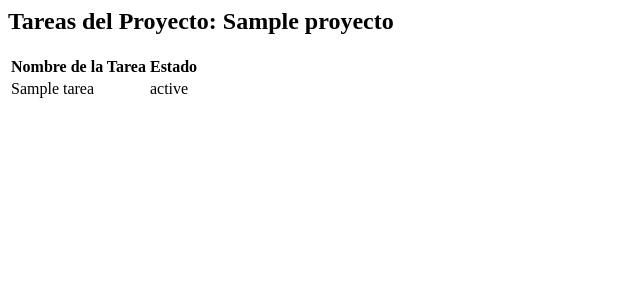
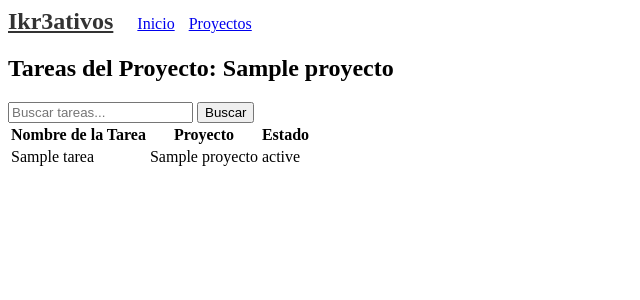
Before and after one commit to BlackZunder/Gestor-de-proyectos-ikerativos, a Django app: template Proyecto/GESTOR_PROYECTOS/templates/detalle_proyecto.html in a window 1280 px wide. Shown: the top 300 px of the page, without its empty margins (0-640 px from the left). Run offline with Django 3.2, Linux system fonts and the light colour scheme; the template is opened without the code that fills it: most values are stand-ins (such as "Sample title", 1, 10 or a date in 2020).

Commit message:
Versión con todas las funcionalidades necesarias ya implementadas

```diff
--- /dev/null
+++ b/Proyecto/GESTOR_PROYECTOS/templates/base.html
@@ -0,0 +1,22 @@
+<!DOCTYPE html>
+<html lang="en">
+<head>
+    <meta charset="UTF-8">
+    <title>Gestor de proyectos</title>
+</head>
+<body>
+    <nav>
+        <a href="#" style="font-size:24px; font-weight:bold; color: #333;">Ikr3ativos</a>
+        <a href="http://127.0.0.1:8000/proyectos/" style="margin-left: 20px;">Inicio</a>
+        <a href="http://127.0.0.1:8000/proyectos/" style="margin-left: 10px;">Proyectos</a>
+        <!-- Mostrar el nombre del usuario si ha iniciado sesión -->
+        {% if user.is_authenticated %}
+            <span style="margin-left: 20px;">Usuario: {{ user.username }}</span>
+        {% endif %}
+    </nav>
+
+    {% block content %}
+    <!-- Insertar contenido nuevo -->
+    {% endblock %}
+</body>
+</html>
--- a/Proyecto/GESTOR_PROYECTOS/templates/detalle_proyecto.html
+++ b/Proyecto/GESTOR_PROYECTOS/templates/detalle_proyecto.html
@@ -1,9 +1,16 @@
+{% extends "base.html" %}
 
+{% block content %}
 <h2>Tareas del Proyecto: {{ proyecto.nombre }}</h2>
+<form method="get" action="">
+    <input type="text" name="q" placeholder="Buscar tareas..." value="{{ request.GET.q }}">
+    <button type="submit">Buscar</button>
+</form>
 <table>
     <thead>
         <tr>
             <th>Nombre de la Tarea</th>
+            <th>Proyecto</th> <!-- Columna añadida para el proyecto -->
             <th>Estado</th>
         </tr>
     </thead>
@@ -11,8 +18,10 @@
         {% for tarea in tareas %}
         <tr>
             <td>{{ tarea.nombre }}</td>
+            <td>{{ tarea.proyecto.nombre }}</td> <!-- Mostrar el nombre del proyecto asociado -->
             <td>{{ tarea.estado }}</td>
         </tr>
         {% endfor %}
     </tbody>
 </table>
+{% endblock %}
--- a/Proyecto/GESTOR_PROYECTOS/templates/registration/login.html
+++ b/Proyecto/GESTOR_PROYECTOS/templates/registration/login.html
@@ -1,4 +1,3 @@
-
 <main>
     <div>
         <h3>Iniciar sesión</h3>
@@ -20,6 +19,7 @@
             <div>
                 <button type="submit">Iniciar sesión</button>
             </div>
+            <p>Al iniciar sesión estarías aceptando los <a href="/terms-of-service">Terms of Service</a> and <a href="/privacy-policy">Privacy Policy</a>.</p>
             <input type="hidden" name="next" value="{{ next }}">
         </form>
     </div>
--- a/Proyecto/Proyecto/settings.py
+++ b/Proyecto/Proyecto/settings.py
@@ -122,4 +122,4 @@ STATIC_URL = "static/"
 # https://docs.djangoproject.com/en/5.0/ref/settings/#default-auto-field
 
 DEFAULT_AUTO_FIELD = "django.db.models.BigAutoField"
-LOGIN_REDIRECT_URL = '/'
+LOGIN_REDIRECT_URL = '/proyectos/'
--- a/Proyecto/Proyecto/urls.py
+++ b/Proyecto/Proyecto/urls.py
@@ -19,6 +19,7 @@ from django.urls import path
 from GESTOR_PROYECTOS.views import CustomLoginView,register,lista_proyectos,detalle_proyecto
 
 urlpatterns = [
+    path('', CustomLoginView.as_view(), name='home'),
     path("admin/", admin.site.urls),
     path('accounts/login/', CustomLoginView.as_view(), name='login'),
     path('register/', register, name='register'),
```
Also changed, not shown: Proyecto/GESTOR_PROYECTOS/templates/lista_proyectos.html (+11 -0 lines), Proyecto/GESTOR_PROYECTOS/views.py (+8 -2 lines), Proyecto/GESTOR_PROYECTOS/models.py (line endings or trailing spaces), Proyecto/db.sqlite3.
